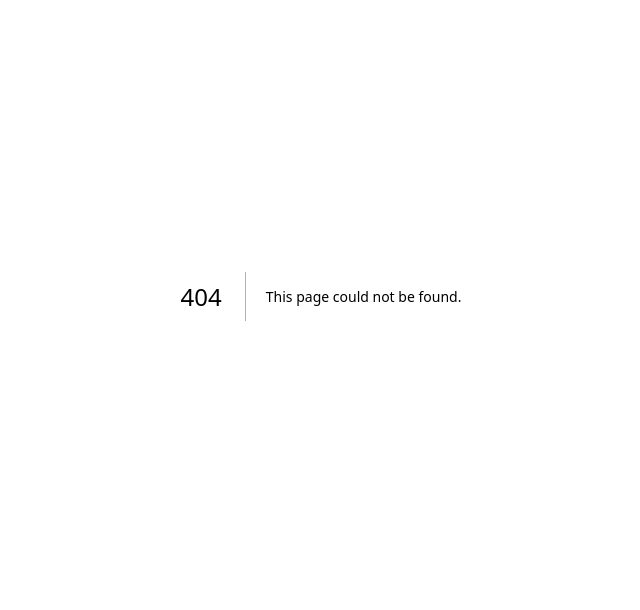
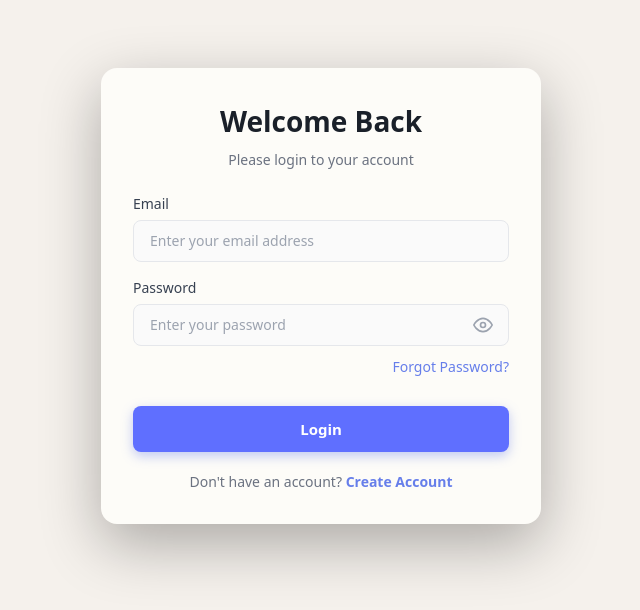
Before and after one commit to hossain-shifat/Prescripto, a Next.js app: page /login in a window 1280 px wide. Before the commit this address had no page. Shown: the part 104-714 px from the top of the page, without its empty margins (319-959 px from the left). Built offline with nearby package versions, Linux system fonts and the light colour scheme.

Commit message:
Add login page

```diff
--- /dev/null
+++ b/app/(auth)/login/page.jsx
@@ -0,0 +1,159 @@
+'use client';
+
+import { useState } from 'react';
+import { useForm } from 'react-hook-form';
+
+export default function LoginPage() {
+    const [showPassword, setShowPassword] = useState(false);
+
+    const {
+        register,
+        handleSubmit,
+        formState: { errors },
+    } = useForm();
+
+    const onSubmit = (data) => {
+        console.log(data);
+        alert('Login successful! 🎉');
+        // Here you would typically send the data to your API
+    };
+
+    return (
+        <div className="min-h-screen flex items-center justify-center p-5">
+            <div className="w-full max-w-110 bg-base-100 rounded-2xl shadow-[0_20px_60px_rgba(0,0,0,0.3)] p-8 animate-slideUp">
+                {/* Header */}
+                <div className="text-center mb-6">
+                    <h1 className="text-[28px] font-semibold text-base-content mb-2">
+                        Welcome Back
+                    </h1>
+                    <p className="text-sm text-[#6b7280]">
+                        Please login to your account
+                    </p>
+                </div>
+
+                {/* Form */}
+                <form onSubmit={handleSubmit(onSubmit)} noValidate>
+                    {/* Email */}
+                    <div className="mb-4">
+                        <label htmlFor="email" className="block text-sm font-medium text-[#374151] mb-1.5">
+                            Email
+                        </label>
+                        <input
+                            type="email"
+                            id="email"
+                            placeholder="Enter your email address"
+                            className={`w-full px-4 py-2.5 border-[1.5px] rounded-lg text-sm text-base-content transition-all bg-[#fafafa] focus:bg-white focus:outline-none focus:border-[#667eea] focus:shadow-[0_0_0_3px_rgba(102,126,234,0.1)] placeholder:text-[#9ca3af] ${errors.email ? 'border-[#ef4444] bg-[#fef2f2]' : 'border-[#e5e7eb]'
+                                }`}
+                            {...register('email', {
+                                required: 'Please enter your email address',
+                                pattern: {
+                                    value: /^[^\s@]+@[^\s@]+\.[^\s@]+$/,
+                                    message: 'Please enter a valid email address',
+                                },
+                            })}
+                        />
+                        {errors.email && (
+                            <span className="block text-xs text-[#ef4444] mt-1">
+                                {errors.email.message}
+                            </span>
+                        )}
+                    </div>
+
+                    {/* Password */}
+                    <div className="mb-2">
+                        <label htmlFor="password" className="block text-sm font-medium text-[#374151] mb-1.5">
+                            Password
+                        </label>
+                        <div className="relative">
+                            <input
+                                type={showPassword ? 'text' : 'password'}
+                                id="password"
+                                placeholder="Enter your password"
+                                className={`w-full px-4 py-2.5 pr-12 border-[1.5px] rounded-lg text-sm text-base-content transition-all bg-[#fafafa] focus:bg-white focus:outline-none focus:border-[#667eea] focus:shadow-[0_0_0_3px_rgba(102,126,234,0.1)] placeholder:text-[#9ca3af] ${errors.password ? 'border-[#ef4444] bg-[#fef2f2]' : 'border-[#e5e7eb]'
+                                    }`}
+                                {...register('password', {
+                                    required: 'Please enter your password',
+                                    minLength: {
+                                        value: 8,
+                                        message: 'Password must be at least 8 characters',
+                                    },
+                                })}
+                            />
+                            <button
+                                type="button"
+                                onClick={() => setShowPassword(!showPassword)}
+                                className="absolute right-4 top-1/2 -translate-y-1/2 text-[#9ca3af] hover:text-[#667eea] transition-colors cursor-pointer"
+                            >
+                                <svg width="20" height="20" viewBox="0 0 24 24" fill="none" stroke="currentColor" strokeWidth="2">
+                                    {showPassword ? (
+                                        <>
+                                            <path d="M17.94 17.94A10.07 10.07 0 0 1 12 20c-7 0-11-8-11-8a18.45 18.45 0 0 1 5.06-5.94M9.9 4.24A9.12 9.12 0 0 1 12 4c7 0 11 8 11 8a18.5 18.5 0 0 1-2.16 3.19m-6.72-1.07a3 3 0 1 1-4.24-4.24" />
+                                            <line x1="1" y1="1" x2="23" y2="23" />
+                                        </>
+                                    ) : (
+                                        <>
+                                            <path d="M1 12s4-8 11-8 11 8 11 8-4 8-11 8-11-8-11-8z" />
+                                            <circle cx="12" cy="12" r="3" />
+                                        </>
+                                    )}
+                                </svg>
+                            </button>
+                        </div>
+                        {errors.password && (
+                            <span className="block text-xs text-[#ef4444] mt-1">
+                                {errors.password.message}
+                            </span>
+                        )}
+                    </div>
+
+                    {/* Forgot Password Link */}
+                    <div className="text-right mb-6">
+                        <a
+                            href="/forgot-password"
+                            className="text-sm text-[#667eea] hover:text-[#5568d3] font-medium hover:underline transition-colors"
+                        >
+                            Forgot Password?
+                        </a>
+                    </div>
+
+                    {/* Submit Button */}
+                    <button
+                        type="submit"
+                        className="w-full py-3 mt-1 bg-primary text-white border-none rounded-lg text-[15px] font-semibold cursor-pointer transition-all shadow-[0_4px_12px_rgba(102,126,234,0.4)] hover:-translate-y-0.5 hover:shadow-[0_6px_20px_rgba(102,126,234,0.5)] active:translate-y-0"
+                    >
+                        Login
+                    </button>
+
+                    {/* Register Link */}
+                    <div className="text-center mt-5">
+                        <p className="text-sm text-[#6b7280]">
+                            Don't have an account?{' '}
+                            <a
+                                href="/register"
+                                className="text-[#667eea] hover:text-[#5568d3] font-semibold hover:underline transition-colors"
+                            >
+                                Create Account
+                            </a>
+                        </p>
+                    </div>
+                </form>
+            </div>
+
+            <style jsx>{`
+        @keyframes slideUp {
+          from {
+            opacity: 0;
+            transform: translateY(30px);
+          }
+          to {
+            opacity: 1;
+            transform: translateY(0);
+          }
+        }
+        .animate-slideUp {
+          animation: slideUp 0.5s ease-out;
+        }
+      `}</style>
+        </div>
+    );
+}
```
